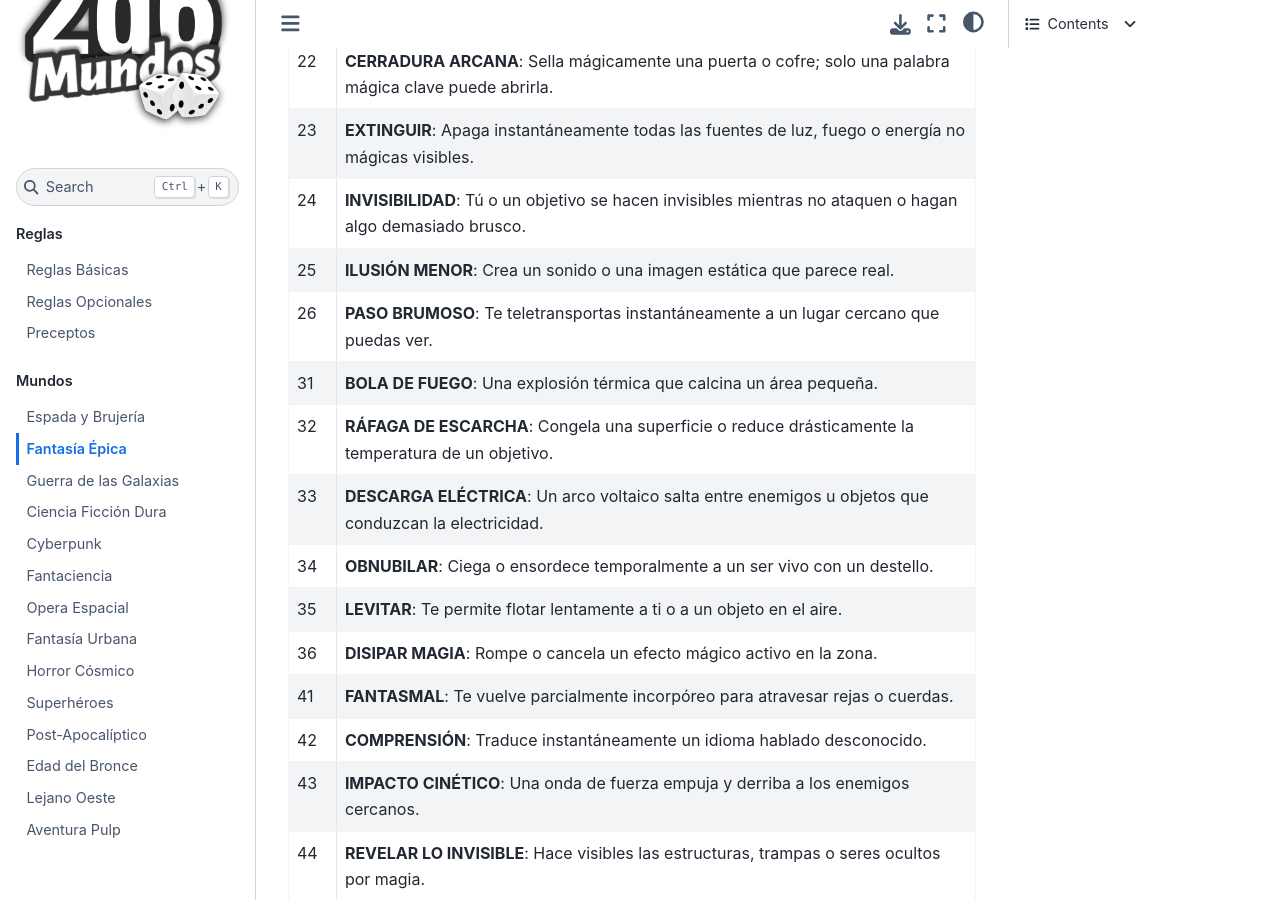
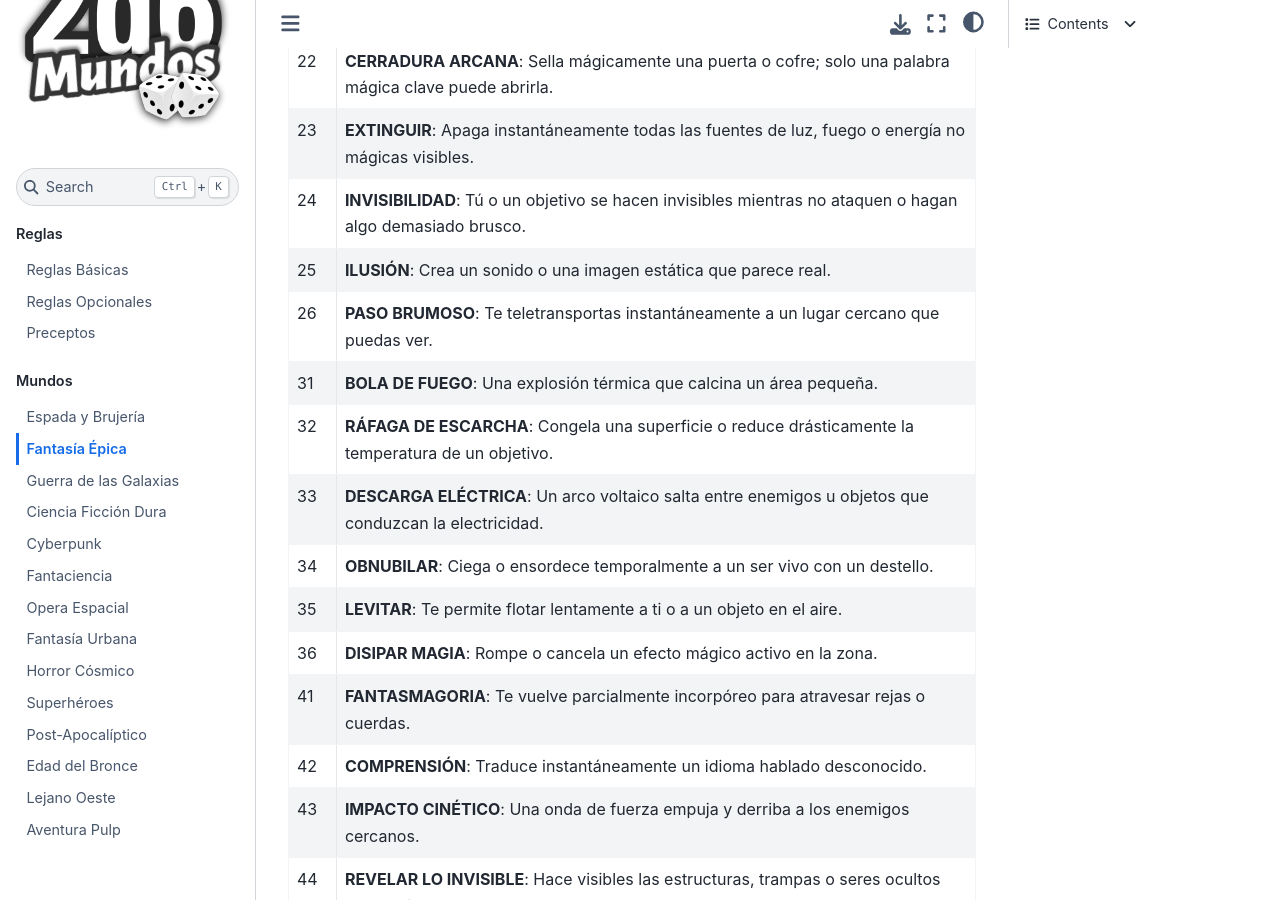
Before and after one commit to TaTooKa/2d6Mundos, a Sphinx documentation site: the page built from docs/source/pages/worlds/fantasia-epica.rst, in a window 1280 px wide and 900 px high, scrolled down 17233 px. Built offline with Sphinx 7.4.7 and the Sphinx Book theme 1.1.4, drawn with Linux system fonts in a browser that asks for light colours; some web fonts are replaced; cross-references to code outside the pages are shown as plain code.

Commit message:
minor fixes

```diff
--- a/docs/source/pages/worlds/fantasia-epica.rst
+++ b/docs/source/pages/worlds/fantasia-epica.rst
@@ -346,7 +346,7 @@ La **Magia Arcana** es el tipo de magia más común, y es la que los Magos puede
    "22", "**CERRADURA ARCANA**: Sella mágicamente una puerta o cofre; solo una palabra mágica clave puede abrirla."
    "23", "**EXTINGUIR**: Apaga instantáneamente todas las fuentes de luz, fuego o energía no mágicas visibles."
    "24", "**INVISIBILIDAD**: Tú o un objetivo se hacen invisibles mientras no ataquen o hagan algo demasiado brusco."
-   "25", "**ILUSIÓN MENOR**: Crea un sonido o una imagen estática que parece real."
+   "25", "**ILUSIÓN**: Crea un sonido o una imagen estática que parece real."
    "26", "**PASO BRUMOSO**: Te teletransportas instantáneamente a un lugar cercano que puedas ver."
    "31", "**BOLA DE FUEGO**: Una explosión térmica que calcina un área pequeña."
    "32", "**RÁFAGA DE ESCARCHA**: Congela una superficie o reduce drásticamente la temperatura de un objetivo."
@@ -354,7 +354,7 @@ La **Magia Arcana** es el tipo de magia más común, y es la que los Magos puede
    "34", "**OBNUBILAR**: Ciega o ensordece temporalmente a un ser vivo con un destello."
    "35", "**LEVITAR**: Te permite flotar lentamente a ti o a un objeto en el aire."
    "36", "**DISIPAR MAGIA**: Rompe o cancela un efecto mágico activo en la zona."
-   "41", "**FANTASMAL**: Te vuelve parcialmente incorpóreo para atravesar rejas o cuerdas."
+   "41", "**FANTASMAGORIA**: Te vuelve parcialmente incorpóreo para atravesar rejas o cuerdas."
    "42", "**COMPRENSIÓN**: Traduce instantáneamente un idioma hablado desconocido."
    "43", "**IMPACTO CINÉTICO**: Una onda de fuerza empuja y derriba a los enemigos cercanos."
    "44", "**REVELAR LO INVISIBLE**: Hace visibles las estructuras, trampas o seres ocultos por magia."
```
